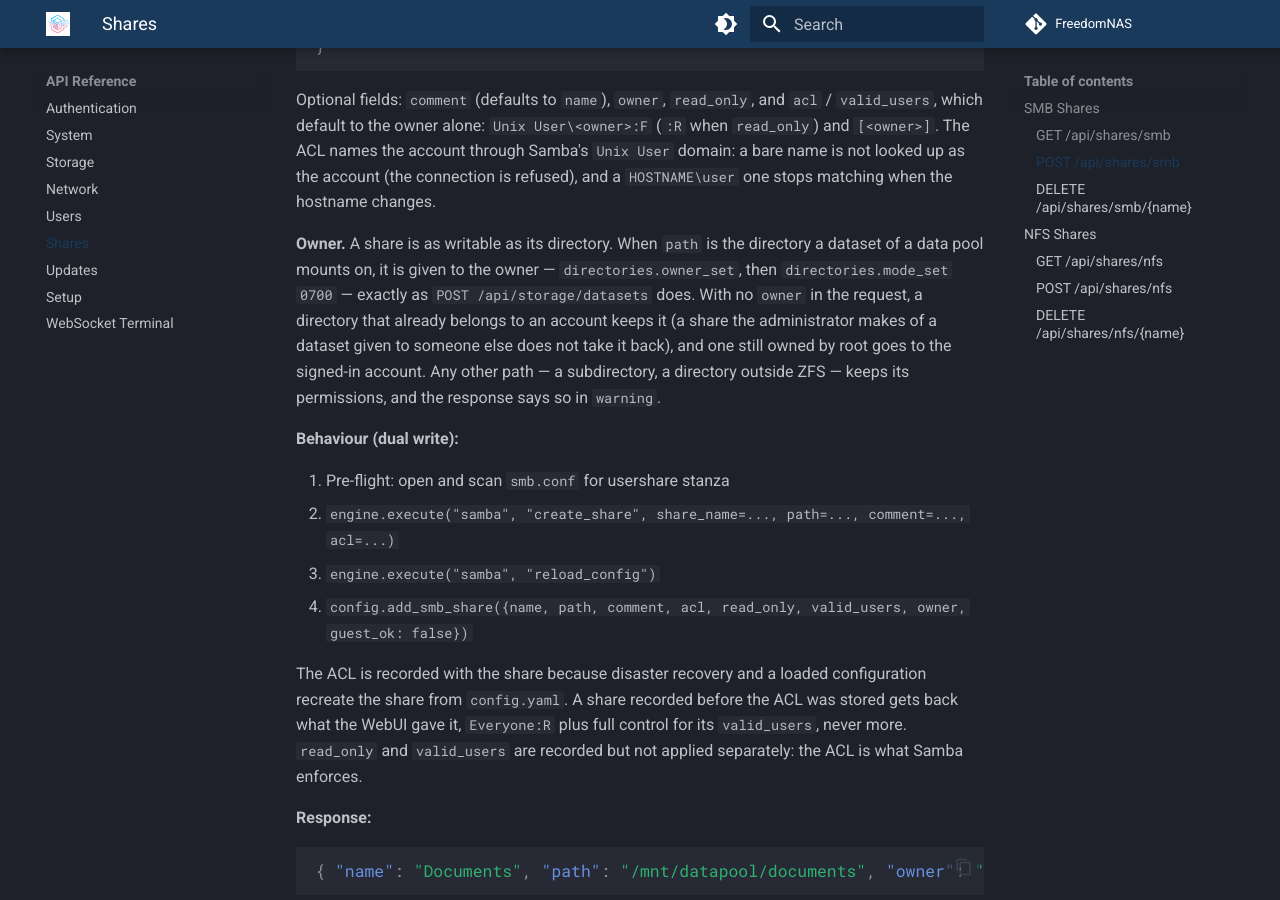
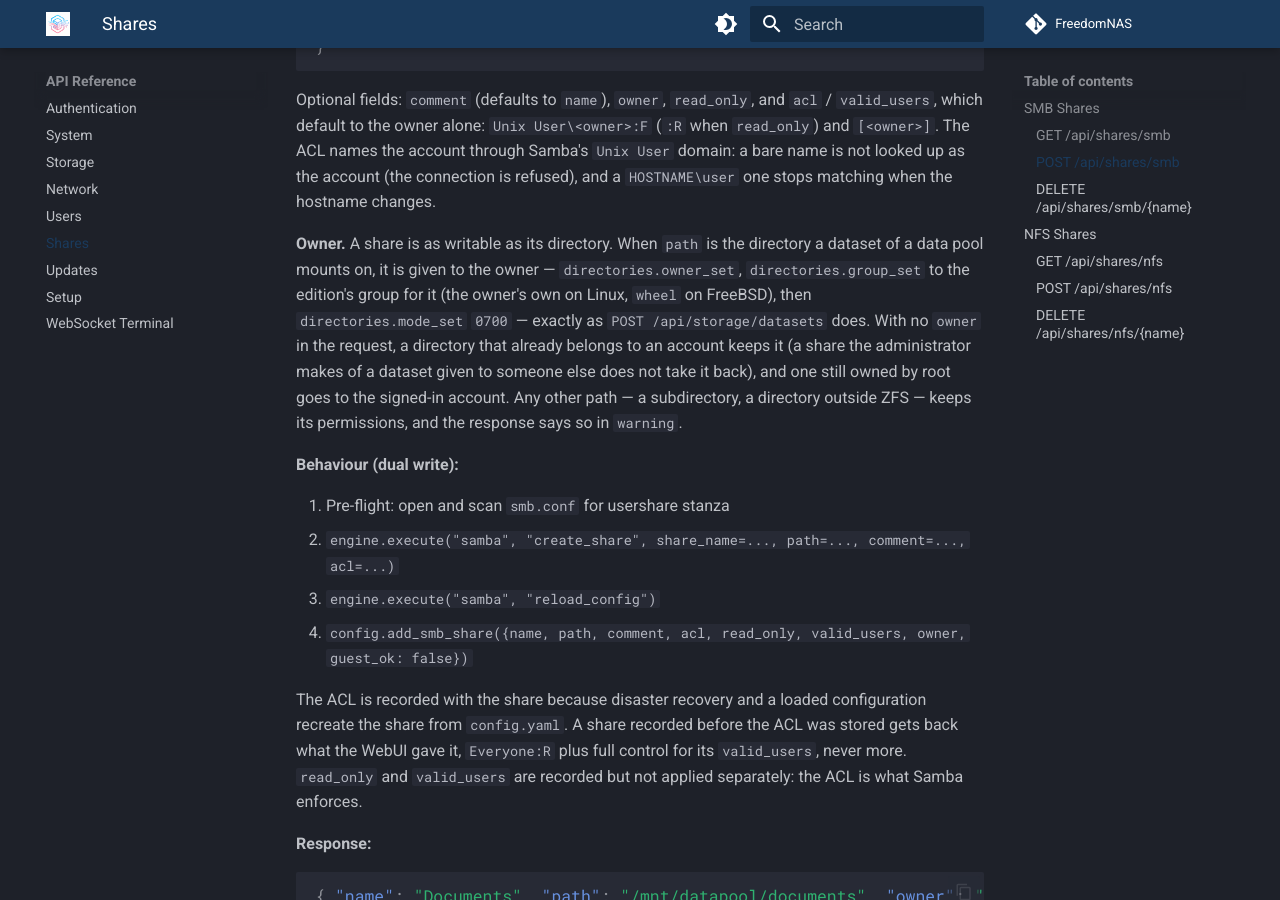
Before and after one commit to FreedomNAS/freedomnas-docs, an MkDocs documentation site: the page built from docs/api/shares.md, in a window 1280 px wide and 900 px high, scrolled down 1164 px. Built offline with MkDocs 1.6.1 and Material for MkDocs 9.7.7, drawn with Linux system fonts in a browser that asks for light colours.

Commit message:
Document the group of directories given to an owner

```diff
--- a/docs/api/shares.md
+++ b/docs/api/shares.md
@@ -58,7 +58,9 @@ matching when the hostname changes.
 
 **Owner.** A share is as writable as its directory. When `path` is the
 directory a dataset of a data pool mounts on, it is given to the owner —
-`directories.owner_set`, then `directories.mode_set` `0700` — exactly as
+`directories.owner_set`, `directories.group_set` to the edition's group for
+it (the owner's own on Linux, `wheel` on FreeBSD), then
+`directories.mode_set` `0700` — exactly as
 `POST /api/storage/datasets` does. With no `owner` in the request, a
 directory that already belongs to an account keeps it (a share the
 administrator makes of a dataset given to someone else does not take it
```
Also changed, not shown: docs/api/storage.md (+2 -1 lines), docs/architecture/reconciler.md (+1 -0 lines).
